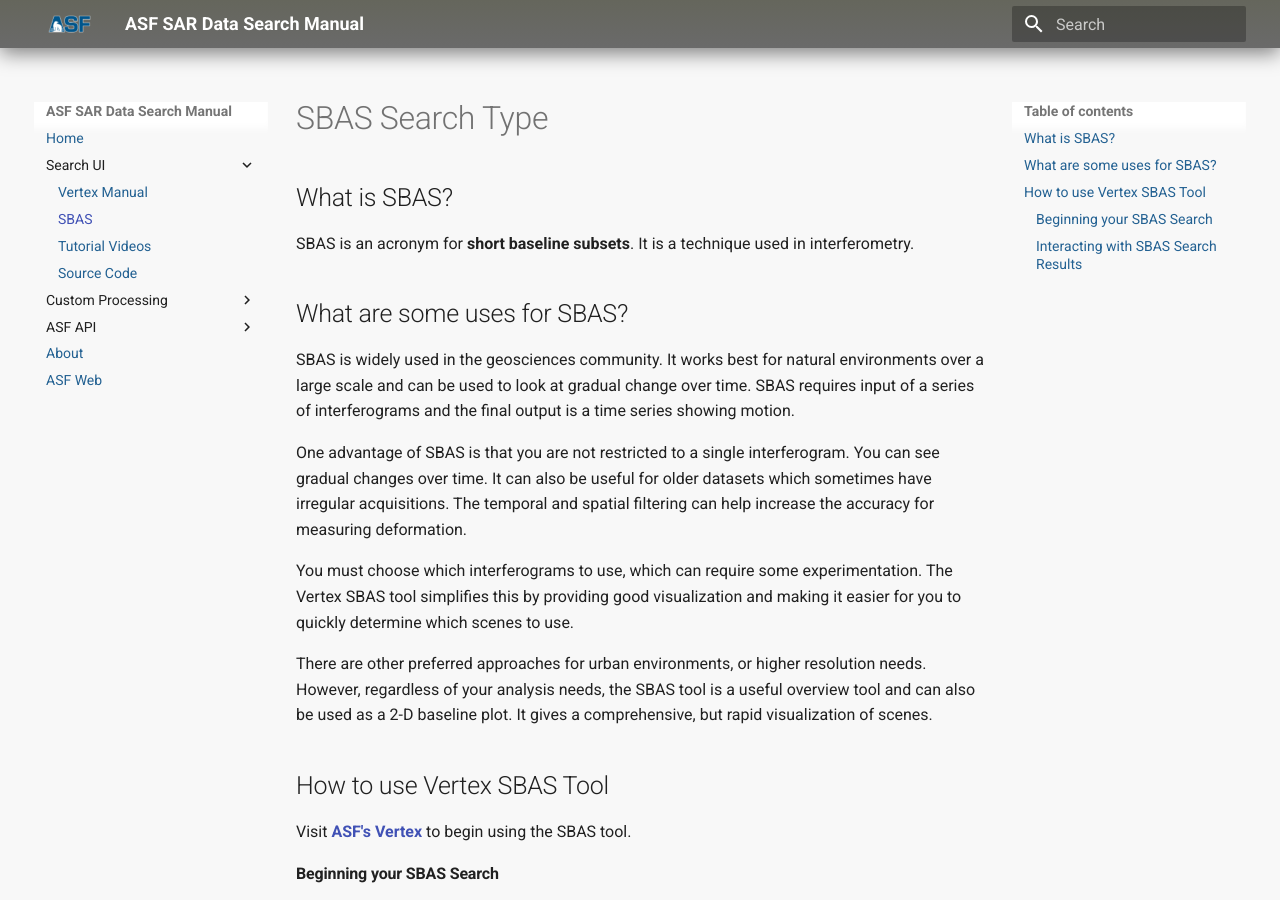
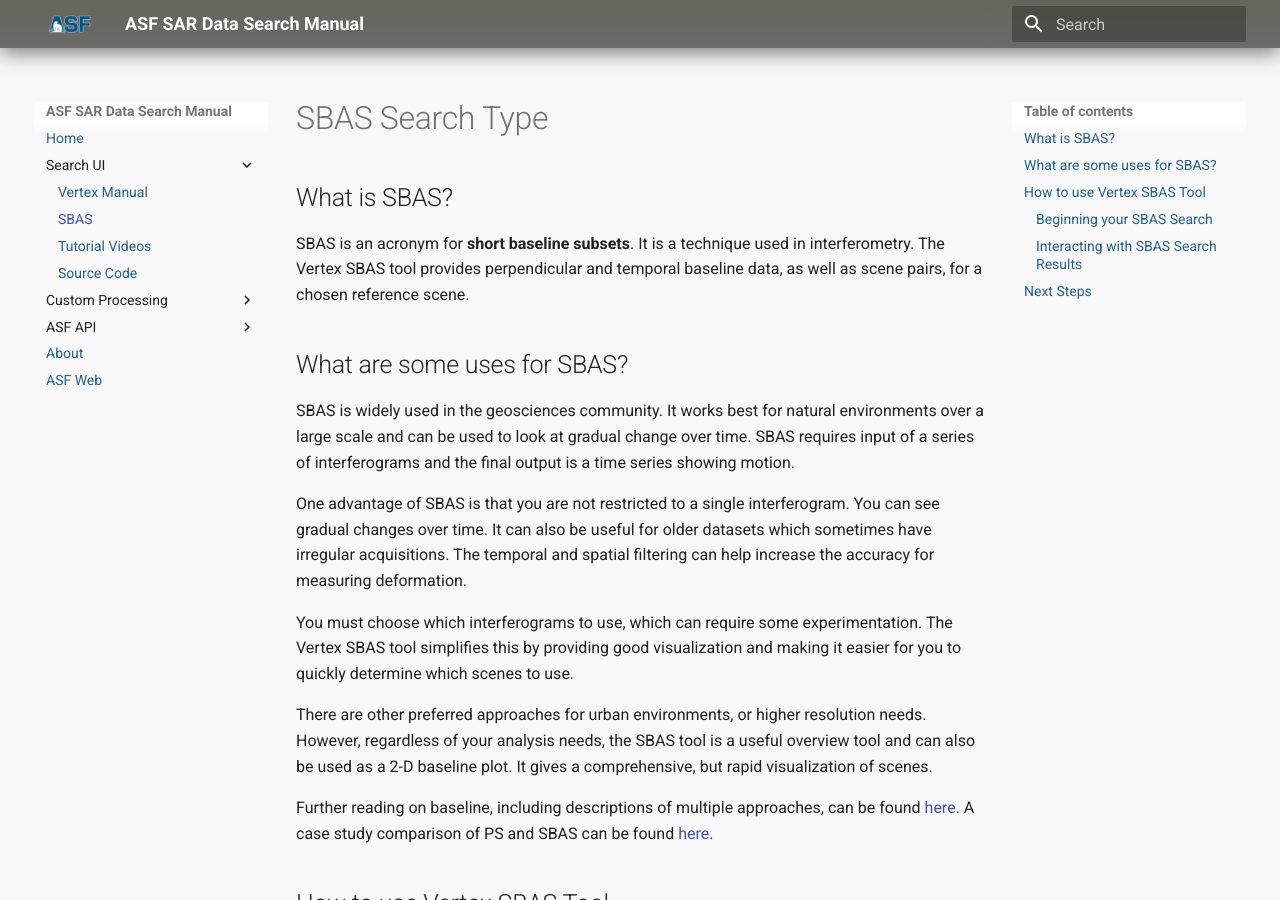
Before and after one commit to asfadmin/Discovery-asf-data-search-manual, an MkDocs documentation site: the page built from markdown-docs/vertex/sbas.md, in a window 1280 px wide and 900 px high. Built offline with MkDocs 1.6.1 and Material for MkDocs 9.7.7, drawn with Linux system fonts in a browser that asks for light colours; some of the changed text lies outside the part shown.

Commit message:
Updated SBAS documentation

```diff
--- a/markdown-docs/vertex/sbas.md
+++ b/markdown-docs/vertex/sbas.md
@@ -1,7 +1,7 @@
 # SBAS Search Type
 
 ## What is SBAS?
-SBAS is an acronym for **short baseline subsets**. It is a technique used in interferometry.
+SBAS is an acronym for **short baseline subsets**. It is a technique used in interferometry. The Vertex SBAS tool provides perpendicular and temporal baseline data, as well as scene pairs, for a chosen reference scene.
 
 ## What are some uses for SBAS?
 SBAS is widely used in the geosciences community. It works best for natural environments over a large scale and can be used to look at gradual change over time. SBAS requires input of a series of interferograms and the final output is a time series showing motion.
@@ -11,6 +11,8 @@
 You must choose which interferograms to use, which can require some experimentation. The Vertex SBAS tool simplifies this by providing good visualization and making it easier for you to quickly determine which scenes to use.
 
 There are other preferred approaches for urban environments, or higher resolution needs. However, regardless of your analysis needs, the SBAS tool is a useful overview tool and can also be used as a 2-D baseline plot. It gives a comprehensive, but rapid visualization of scenes.
+
+Further reading on baseline, including descriptions of multiple approaches, can be found [here](https://www.sciencedirect.com/science/article/pii/S0924271615002415). A case study comparison of PS and SBAS can be found [here](https://ieeexplore.ieee.org/document/5692806).
 
 ## How to use Vertex SBAS Tool
 Visit **[ASF's Vertex](https://search.asf.alaska.edu)** to begin using the SBAS tool.
@@ -45,3 +47,6 @@
 	3. The new pair is created, and the pair detail is added to the bottom of the result list. Manually added pairs will be displayed with a dotted line on the chart.
 - If you wish to stop adding a pair after you have begun, you may click the **Square symbol** to *Stop adding custom pair*.
 - If you wish to delete an added pair, you may click on the dotted pair line and click the **Minus symbol** to *Remove custom pair*. Note that only manually added pairs may be deleted.
+
+## Next Steps
+Once you are satisfied with your result set, the next step is to create interferograms. There is custom processing available for creating interferograms through [HyP3](https://hyp3.asf.alaska.edu/about).
```
